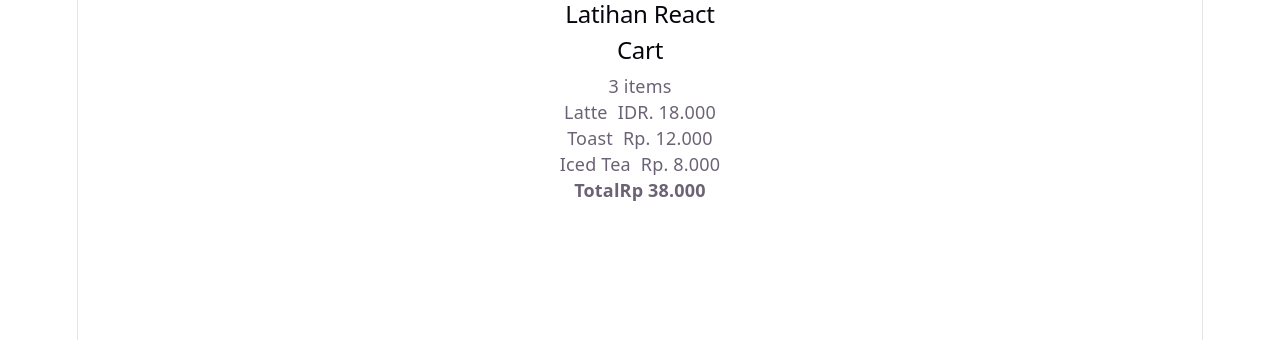
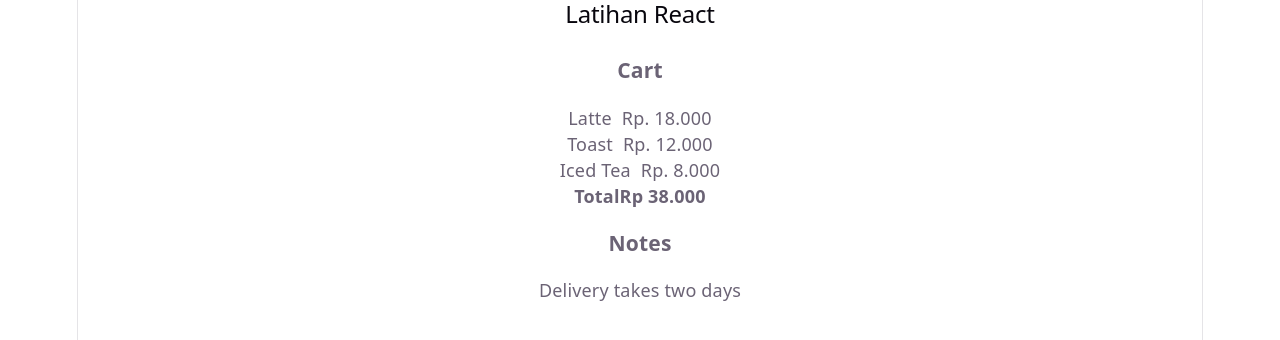
Before and after one commit to wech11/bwa-react-dasar, a React (Vite) app: page / in a window 1280 px wide. Shown: the top 340 px of the page. Built offline with nearby package versions, Linux system fonts and the light colour scheme.

Commit message:
section 3 - props children dan komposisi

```diff
--- a/src/App.tsx
+++ b/src/App.tsx
@@ -1,4 +1,5 @@
 import "./App.css";
+import Card from "./basic/pages/Card";
 import "./basic/pages/index";
 import ProductList from "./basic/pages/ProductList";
 
@@ -7,6 +8,9 @@ function App() {
     <>
       <h2>Latihan React</h2>
       <ProductList />
+      <Card title="Notes">
+        <p>Delivery takes two days</p>
+      </Card>
     </>
   );
 }
--- /dev/null
+++ b/src/basic/pages/Card.tsx
@@ -0,0 +1,18 @@
+// bukan kode aplikasi — contoh lesson konsep
+import type { ReactNode } from 'react'
+
+type CardProps = {
+  readonly title: string
+  readonly children: ReactNode
+}
+
+function Card({ title, children }: CardProps) {
+  return (
+    <div className="card">
+      <h3>{title}</h3>
+      {children}
+    </div>
+  )
+}
+
+export default Card
--- a/src/basic/pages/ProductList.tsx
+++ b/src/basic/pages/ProductList.tsx
@@ -1,19 +1,16 @@
 import ProductRow from "./ProductRow";
 import CartSummary from "./CartSummary";
+import Card from "./Card";
 
 function ProductList() {
   return (
     <div>
-      <div>
-        <h2>Cart</h2>
-        <span>3 items</span>
-      </div>
-
-      <ProductRow name="Latte" price={18000} currency="IDR." />
-      <ProductRow name="Toast" price={12000} />
-      <ProductRow name="Iced Tea" price={8000} />
-
-      <CartSummary total={38000} />
+      <Card title="Cart">
+        <ProductRow name="Latte" price={18000} />
+        <ProductRow name="Toast" price={12000} />
+        <ProductRow name="Iced Tea" price={8000} />
+        <CartSummary total={38000} />
+      </Card>
     </div>
   );
 }
```
Also changed, not shown: src/basic/.glossarium.txt.
